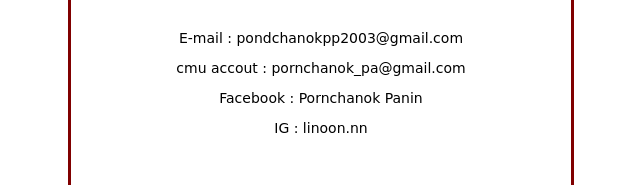
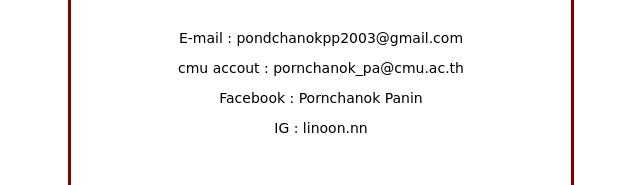
Before and after one commit to cpe207/lab02-pornchanokppp, a plain HTML site: page contact.html in a window 1280 px wide. Shown: the part 366-551 px from the top of the page, 319-959 px from the left. Drawn offline with Linux system fonts and the light colour scheme; grey boxes are pictures that could not be loaded.

Commit message:
my portfolio

```diff
--- a/contact.html
+++ b/contact.html
@@ -15,7 +15,7 @@
         <br>
         <br>
         <p>E-mail : pondchanokpp2003@gmail.com</p>
-        <p>cmu accout : pornchanok_pa@gmail.com</p>
+        <p>cmu accout : pornchanok_pa@cmu.ac.th</p>
         <p>Facebook : Pornchanok Panin</p>
         <p>IG : linoon.nn</p>
         <br>
```
